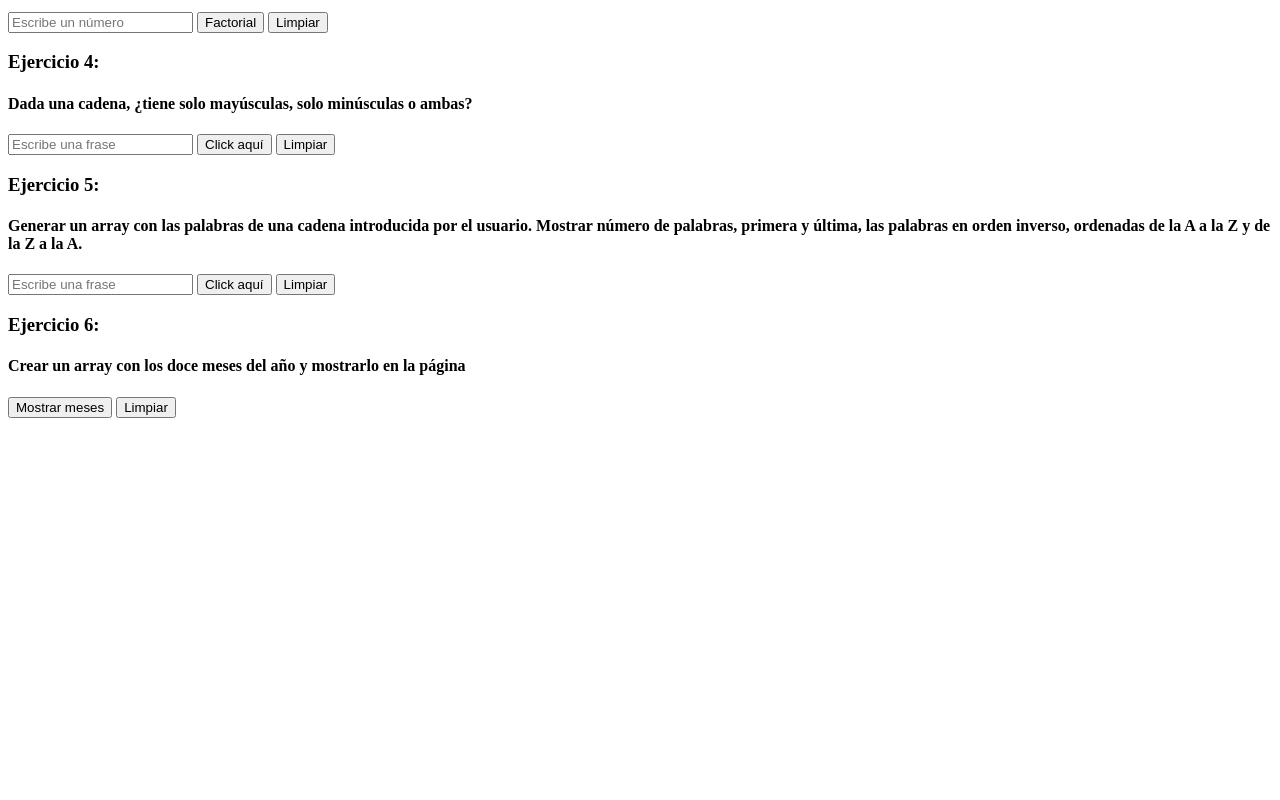
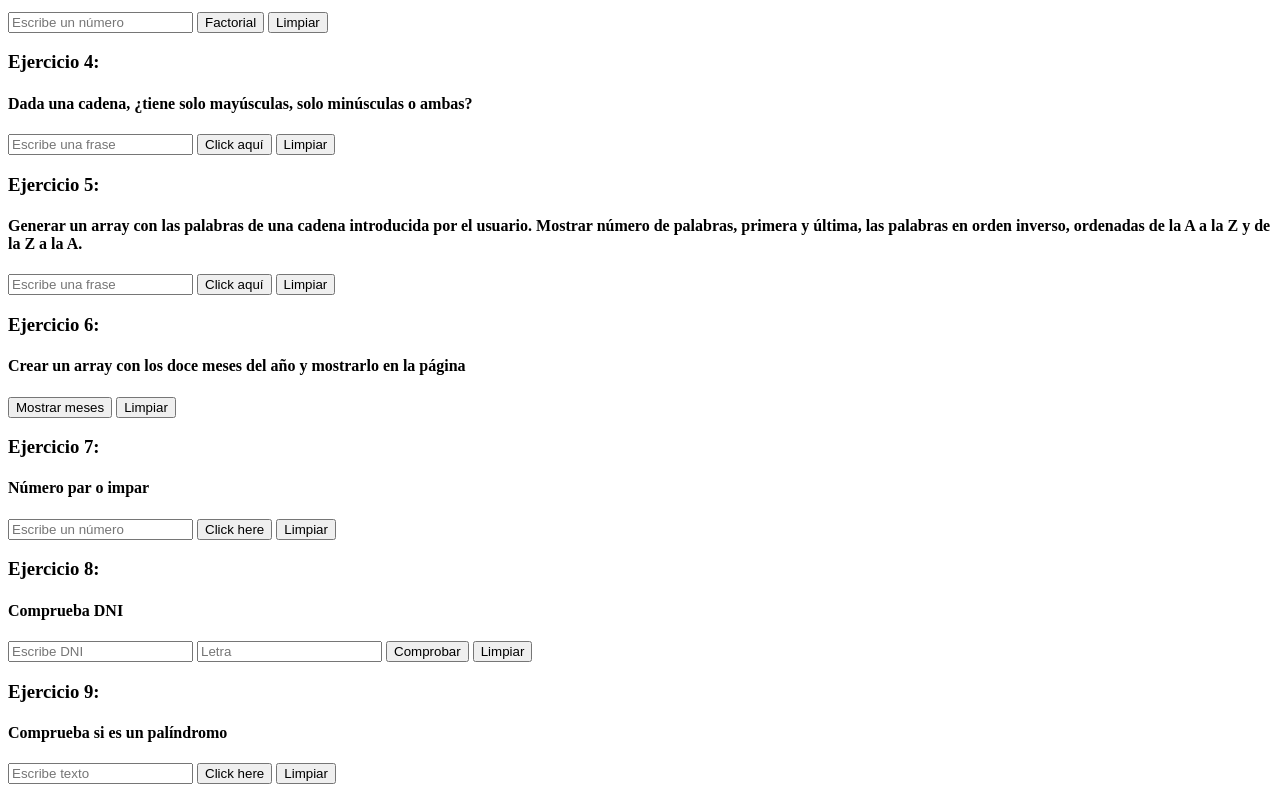
Before and after one commit to rpf1980/RelacionEjercicios.js, a plain HTML site: page Pack1/index.html in a window 1280 px wide. Shown: the part 334-1134 px from the top of the page. Before the commit the page ends 800 px from the top, so only its background shows below. Drawn offline with Linux system fonts and the light colour scheme.

Commit message:
chore(): add elements of exercises 7, 8, 9

```diff
--- a/Pack1/index.html
+++ b/Pack1/index.html
@@ -63,6 +63,28 @@
     <button id="idBtnMeses" onclick="document.getElementById('idSol6').innerHTML = muestraMeses()">Mostrar meses</button>
     <button onclick="limpiar6();">Limpiar</button>
     <p id="idSol6"></p>
+
+    <h3>Ejercicio 7:</h3>
+    <h4>Número par o impar</h4>
+    <input type="text" id="idEj7" placeholder="Escribe un número">
+    <button onclick="document.getElementById('idSol7').innerHTML = parImpar(document.getElementById('idEj7').value)">Click here</button>
+    <button onclick="limpiar7();">Limpiar</button>
+    <p id="idSol7"></p>
+
+    <h3>Ejercicio 8:</h3>
+    <h4>Comprueba DNI</h4>
+    <input type="text" id="idEj8" placeholder="Escribe DNI">
+    <input type="text" id="idLetraDni" placeholder="Letra">
+    <button id="idBtnComprobar" onclick="document.getElementById('idSol8').innerHTML = checkDNI(document.getElementById('idEj8').value, document.getElementById('idLetraDni').value)">Comprobar</button>
+    <button onclick="limpiar8();">Limpiar</button>
+    <p id="idSol8"></p>
+
+    <h3>Ejercicio 9:</h3>
+    <h4>Comprueba si es un palíndromo</h4>
+    <input type="text" id="idInput9" placeholder="Escribe texto">
+    <button onclick="document.getElementById('idSol9').innerHTML = esPalindromo(document.getElementById('idInput9').value)">Click here</button>
+    <button onclick="limpiar9();">Limpiar</button>
+    <p id="idSol9"></p>
     <script src="./app.js"></script>
 </body>
 </html>
```
